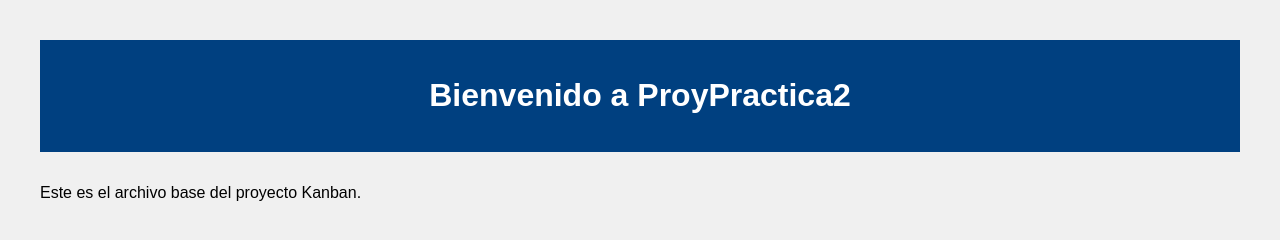
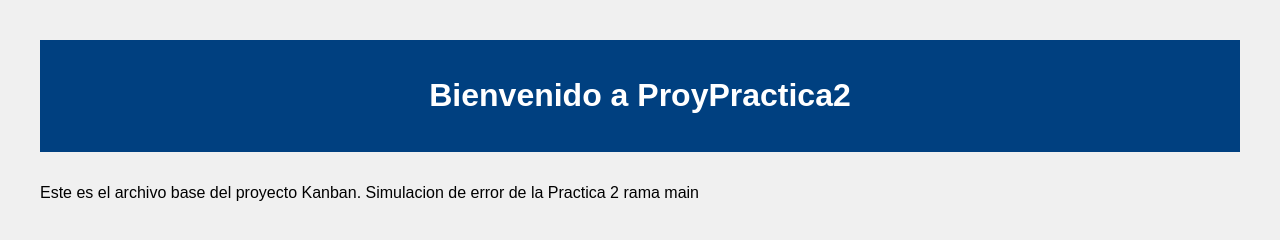
Before and after one commit to Ale0515-GG/ProyPractica2, a plain HTML site: page index.html in a window 1280 px wide. Drawn offline with Linux system fonts and the light colour scheme.

Commit message:
Commit con index.html con una modificacion con la rama main

```diff
--- a/index.html
+++ b/index.html
@@ -26,7 +26,7 @@
     <h1>Bienvenido a ProyPractica2</h1>
   </header>
   <main>
-    <p>Este es el archivo base del proyecto Kanban.</p>
+    <p>Este es el archivo base del proyecto Kanban. Simulacion de error de la Practica 2 rama main</p>
   </main>
 </body>
 </html>
```
